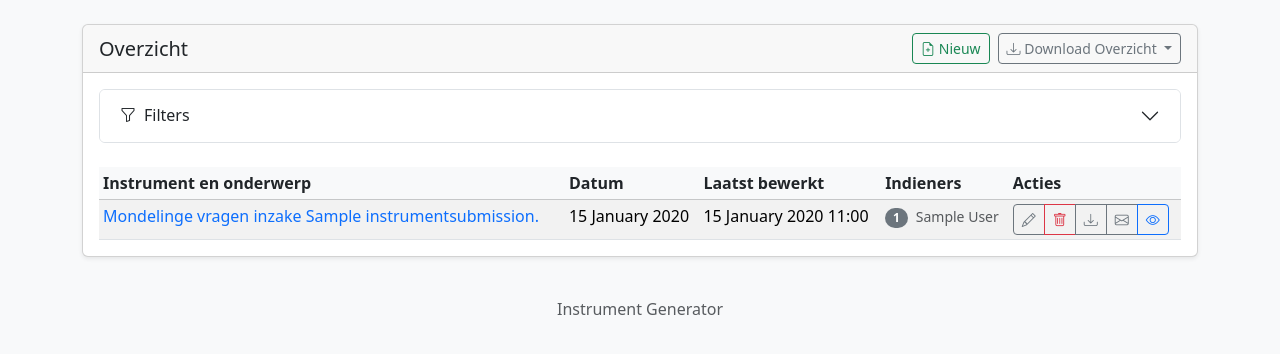
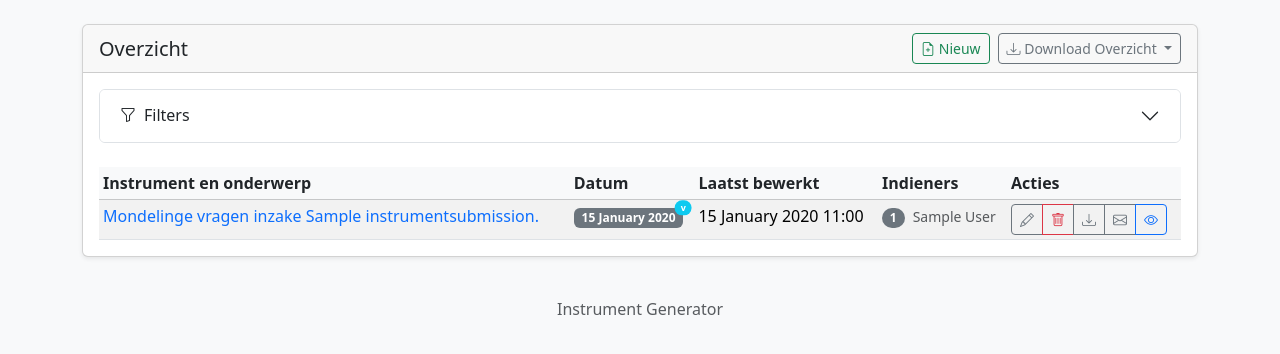
Before and after one commit to dirkvleeuwen/doc_gen_do, a Django app: page /instruments/submissions/ in a window 1280 px wide. Shown: the part 56-410 px from the top of the page. Run offline with Django 5.2, Linux system fonts and the light colour scheme; a user stored in the database is signed in; tables that the repository leaves empty hold one stand-in row (values such as "Sample post"); parts of the project's set-up code (start-up, migrations or seed data) failed here and were passed over; some libraries are stand-ins or nearby versions.

Commit message:
submission list: v of i tonen afhankelijk van de soort datum (vergadering of indiening)

```diff
--- a/instruments/templates/instruments/submission_list.html
+++ b/instruments/templates/instruments/submission_list.html
@@ -140,7 +140,26 @@
                       </a>
                     </td>
 
-                    <td>{% language 'nl' %}{{ submission.date|date:"j F Y" }}{% endlanguage %}</td>
+                    <td>
+                      {% language 'nl' %}
+                        {% if submission.instrument == "Mondelinge vragen" or submission.instrument == "Motie" or submission.instrument == "Agendapunt" or submission.instrument == "Actualiteit" %}
+                          <span class="badge text-bg-secondary position-relative">{{ submission.date|date:"j F Y" }}
+                            <span class="position-absolute top-0 start-100 translate-middle badge rounded-pill bg-info">
+                              v
+                              <span class="visually-hidden">soort datum</span>
+                            </span>
+                          </span>
+                        {% elif submission.instrument == "Schriftelijke vragen" %}
+                          <span class="badge text-bg-secondary position-relative">{{ submission.date|date:"j F Y" }}
+                            <span class="position-absolute top-0 start-100 translate-middle badge rounded-pill bg-info">
+                              i
+                              <span class="visually-hidden">soort datum</span>
+                            </span>
+                          </span>
+                        {% endif %}
+                        </span>
+                      {% endlanguage %}
+                    </td>
                     <td>{% language 'nl' %}{{ submission.updated_at|date:"j F Y H:i" }}{% endlanguage %}</td>
                     <td>
                       {% with submitters=submission.submitters.all %}
@@ -481,5 +500,4 @@ document.addEventListener('DOMContentLoaded', function () {
   });
 });
 </script>
-
 {% endblock %}
```
